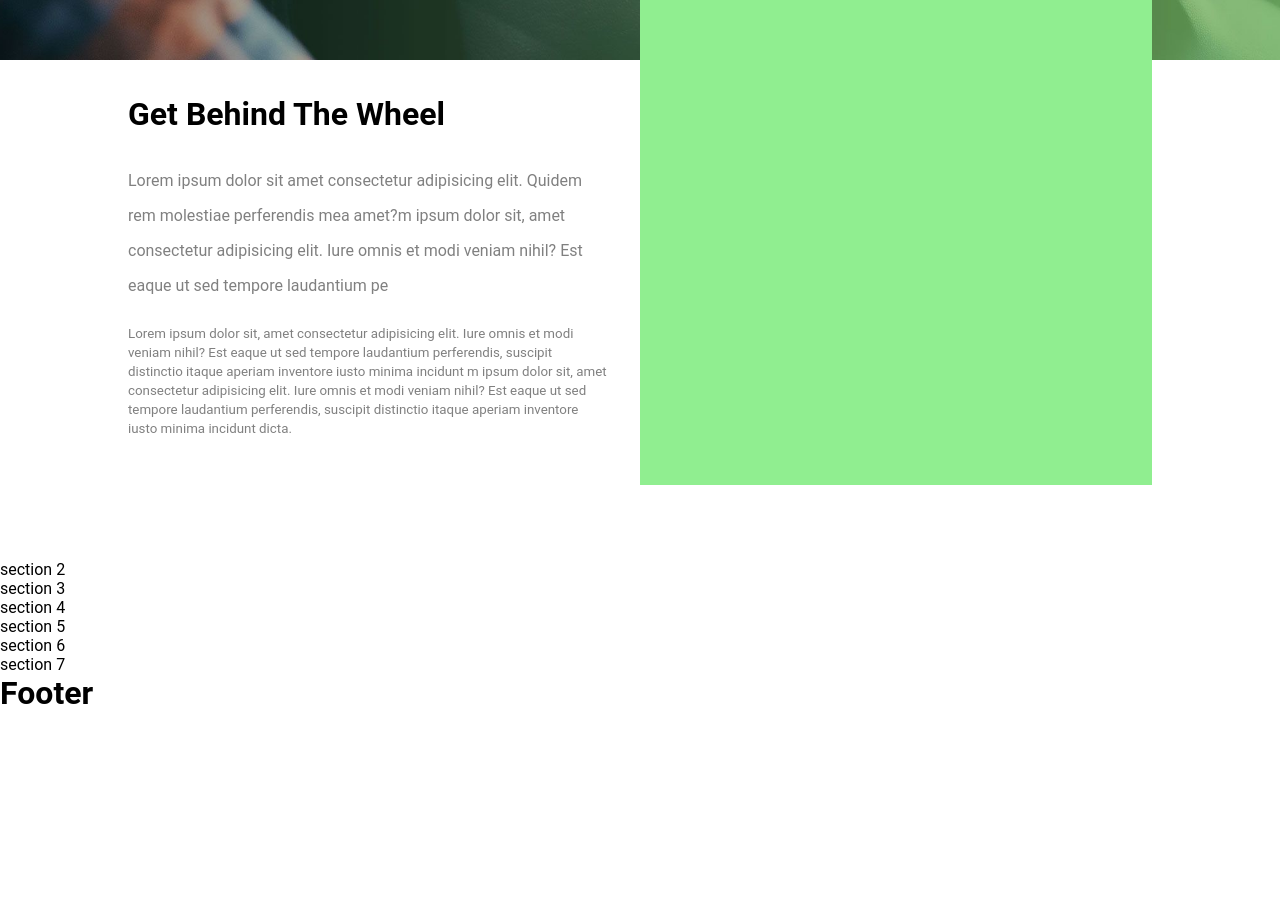
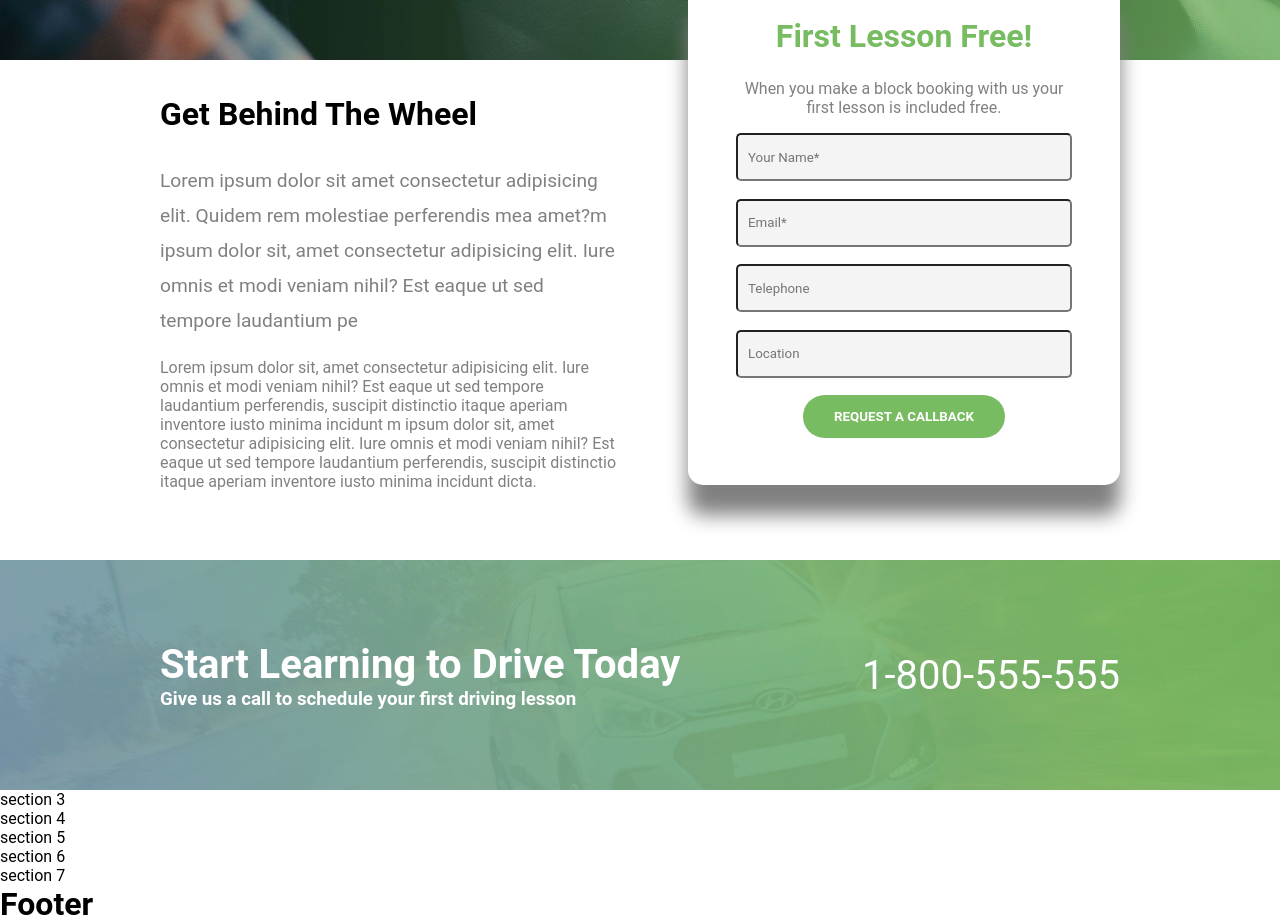
Before and after one commit to SamueleDellaRocca/proj-html-vuejs, a Vue app: page / in a window 1280 px wide. Shown: the part 640-1563 px from the top of the page. Before the commit the page ends 1352 px from the top, so only its background shows below. Built offline with nearby package versions, Linux system fonts and the light colour scheme.

Commit message:
section due

```diff
--- a/src/App.vue
+++ b/src/App.vue
@@ -30,7 +30,7 @@ export default {
 }
 
 .container {
-  width: 80%;
+  width: 75%;
   margin: auto;
 }
 </style>
--- a/src/components/HeaderDriving.vue
+++ b/src/components/HeaderDriving.vue
@@ -110,7 +110,7 @@ nav {
 .lista {
   list-style: none;
   display: flex;
-  width: 710px;
+  width: 680px;
   justify-content: space-between;
   position: relative;
   li {
@@ -131,6 +131,7 @@ nav {
   font-weight: bold;
   padding: 13px 30px;
   border: 1px solid transparent;
+  cursor: pointer;
 }
 
 .new {
--- a/src/components/SectionDue.vue
+++ b/src/components/SectionDue.vue
@@ -1,5 +1,13 @@
 <template>
-  <div>section 2</div>
+  <div class="sfondo">
+    <div class="container">
+      <div class="sinistra">
+        <h1>Start Learning to Drive Today</h1>
+        <h3>Give us a call to schedule your first driving lesson</h3>
+      </div>
+      <div class="destra">1-800-555-555</div>
+    </div>
+  </div>
 </template>
 
 <script>
@@ -8,4 +16,28 @@ export default {
 };
 </script>
 
-<style lang="scss" scoped></style>
+<style lang="scss" scoped>
+.sfondo {
+  height: 230px;
+  background-image: url(../assets/img/horizontal-cta-background.jpg);
+  background-position: center;
+  background-size: cover;
+  .container {
+    height: 100%;
+    color: white;
+    display: flex;
+    align-items: center;
+    justify-content: space-between;
+
+    .sinistra {
+      h1 {
+        font-size: 2.5rem;
+      }
+    }
+
+    .destra {
+      font-size: 2.5rem;
+    }
+  }
+}
+</style>
--- a/src/components/SectionUno.vue
+++ b/src/components/SectionUno.vue
@@ -17,13 +17,66 @@
         distinctio itaque aperiam inventore iusto minima incidunt dicta.</small
       >
     </div>
-    <div class="destra"></div>
+    <div class="destra">
+      <h4>First Lesson Free!</h4>
+      <div class="text">
+        When you make a block booking with us your first lesson is included
+        free.
+      </div>
+
+      <div class="form">
+        <form action="">
+          <input
+            v-for="input in arrayInput"
+            :key="input.name"
+            :type="input.type"
+            :name="input.name"
+            :id="input.id"
+            :placeholder="input.placeholder"
+            class="input"
+          />
+        </form>
+      </div>
+
+      <div><button class="btn-nav">request a callback</button></div>
+    </div>
   </div>
 </template>
 
 <script>
 export default {
   name: "SectionUno",
+
+  data() {
+    return {
+      arrayInput: [
+        {
+          type: "text",
+          name: "name",
+          id: "name",
+          placeholder: "Your Name*",
+        },
+        {
+          type: "email",
+          name: "email",
+          id: "email",
+          placeholder: "Email*",
+        },
+        {
+          type: "tel",
+          name: "tel",
+          id: "tel",
+          placeholder: "Telephone",
+        },
+        {
+          type: "text",
+          name: "location",
+          id: "location",
+          placeholder: "Location",
+        },
+      ],
+    };
+  },
 };
 </script>
 
@@ -36,10 +89,10 @@ export default {
   margin-bottom: 150px;
 
   .sinistra {
-    width: 50%;
+    width: 55%;
     height: 100%;
     align-self: center;
-    padding-right: 30px;
+    padding-right: 70px;
     margin-top: 70px;
     h3 {
       font-size: 2rem;
@@ -49,16 +102,55 @@ export default {
       line-height: 35px;
       margin-bottom: 20px;
       color: gray;
+      font-size: 1.2rem;
     }
     small {
       color: gray;
+      font-size: 1rem;
     }
   }
 
   .destra {
-    width: 50%;
+    width: 45%;
     height: 500px;
-    background-color: lightgreen;
+    background-color: white;
+    text-align: center;
+    padding: 2rem 3rem;
+    border-radius: 15px;
+    color: gray;
+    box-shadow: 0px 30px 20px gray;
+
+    h4 {
+      color: hsl(105deg 40% 56%);
+      font-size: 2rem;
+      margin-bottom: 1.5rem;
+    }
+
+    .text {
+      margin-bottom: 1rem;
+    }
+
+    .form {
+      input {
+        width: 100%;
+        height: 3rem;
+        margin-bottom: 1.1rem;
+        border-radius: 5px;
+        padding: 0px 10px;
+        background-color: rgb(201, 201, 201, 0.2);
+      }
+    }
+
+    .btn-nav {
+      background-color: hsl(105deg 40% 56%);
+      border-radius: 80px;
+      color: white;
+      text-transform: uppercase;
+      font-weight: bold;
+      padding: 13px 30px;
+      border: 1px solid transparent;
+      cursor: pointer;
+    }
   }
 }
 </style>
```
